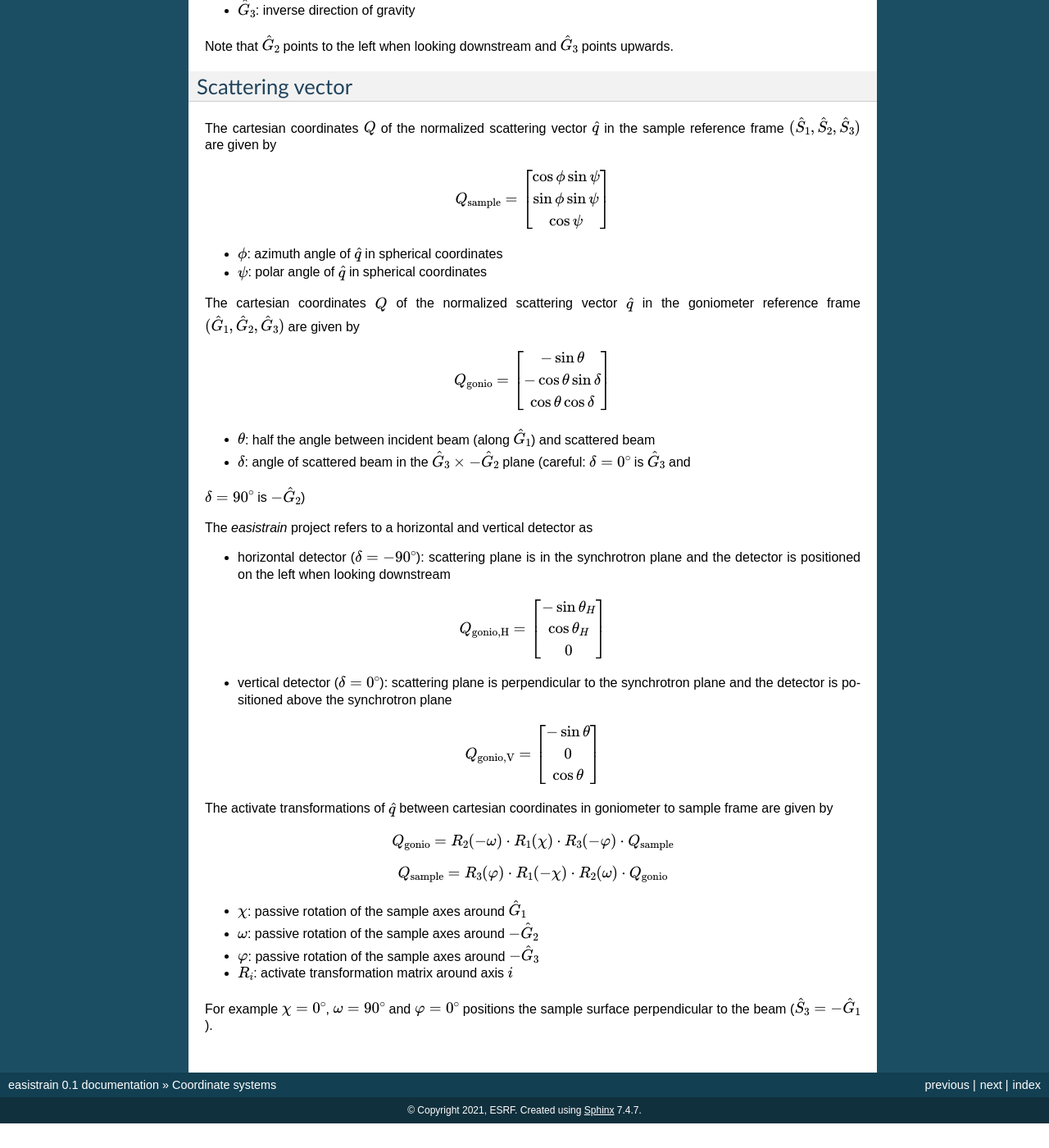
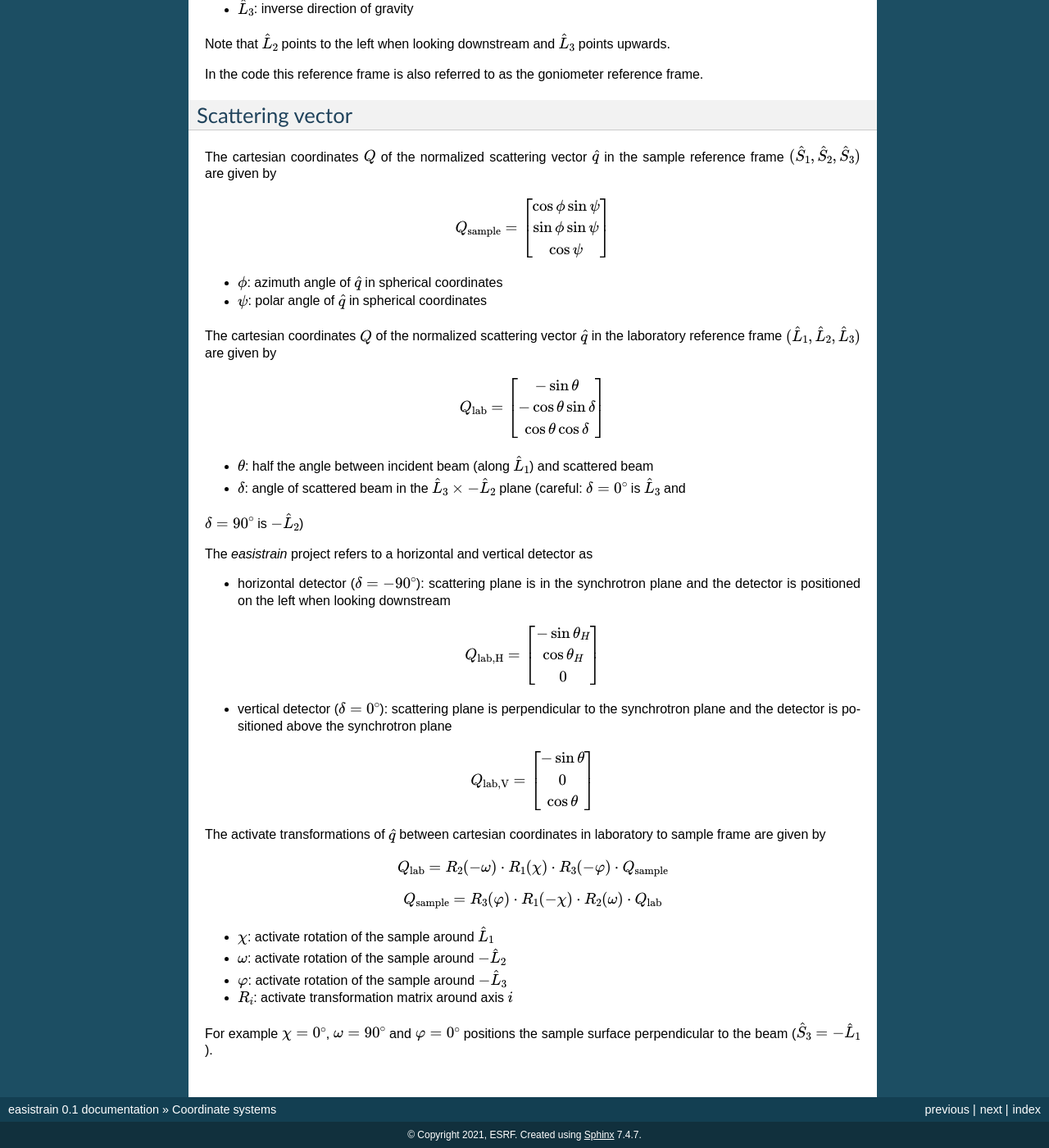
Before and after one commit to EASI-STRESS/easistrain, a Sphinx documentation site: the page built from doc/reference_frames.rst, in a window 1280 px wide and 1400 px high, scrolled down 431 px. Shown: the whole window at 82% size. Built offline with Sphinx 7.4.7, drawn with Linux system fonts in a browser that asks for light colours; before the commit the page ends 1801 px from its top, so only the background shows below that; some of the changed text lies outside the part shown.

Commit message:
update docs

```diff
--- a/doc/reference_frames.rst
+++ b/doc/reference_frames.rst
@@ -11,15 +11,17 @@ Right-handed Eucledian reference frame :math:`(\hat{S}_1, \hat{S}_2, \hat{S}_3)`
 - :math:`\hat{S}_1`: physically meaningfully direction (rolling direction, machining direction, welding direction, ...)
 - :math:`\hat{S}_3`: sample surface normal
 
-Goniometer reference frame
+Laboratory reference frame
 ++++++++++++++++++++++++++
 
-Right-handed Eucledian reference frame :math:`(\hat{G}_1, \hat{G}_2, \hat{G}_3)` with
+Right-handed Eucledian reference frame :math:`(\hat{L}_1, \hat{L}_2, \hat{L}_3)` with
 
-- :math:`\hat{G}_1`: beam direction
-- :math:`\hat{G}_3`: inverse direction of gravity
+- :math:`\hat{L}_1`: beam direction
+- :math:`\hat{L}_3`: inverse direction of gravity
 
-Note that :math:`\hat{G}_2` points to the left when looking downstream and :math:`\hat{G}_3` points upwards.
+Note that :math:`\hat{L}_2` points to the left when looking downstream and :math:`\hat{L}_3` points upwards.
+
+In the code this reference frame is also referred to as the goniometer reference frame.
 
 Scattering vector
 +++++++++++++++++
@@ -37,19 +39,19 @@ The cartesian coordinates :math:`Q` of the normalized scattering vector :math:`\
 - :math:`\phi`: azimuth angle of :math:`\hat{q}` in spherical coordinates
 - :math:`\psi`: polar angle of :math:`\hat{q}` in spherical coordinates
 
-The cartesian coordinates :math:`Q` of the normalized scattering vector :math:`\hat{q}` in the goniometer reference frame :math:`(\hat{G}_1, \hat{G}_2, \hat{G}_3)` are given by
+The cartesian coordinates :math:`Q` of the normalized scattering vector :math:`\hat{q}` in the laboratory reference frame :math:`(\hat{L}_1, \hat{L}_2, \hat{L}_3)` are given by
 
 .. math::
 
-    Q_\text{gonio} = \begin{bmatrix}
+    Q_\text{lab} = \begin{bmatrix}
         -\sin \theta \\
         -\cos \theta \sin \delta \\
         \cos \theta \cos \delta
         \end{bmatrix}
 
-- :math:`\theta`: half the angle between incident beam (along :math:`\hat{G}_1`) and scattered beam
-- :math:`\delta`: angle of scattered beam in the :math:`\hat{G}_3\times-\hat{G}_2` plane (careful: :math:`\delta=0^\circ` is :math:`\hat{G}_3` and
-:math:`\delta=90^\circ` is :math:`-\hat{G}_2`)
+- :math:`\theta`: half the angle between incident beam (along :math:`\hat{L}_1`) and scattered beam
+- :math:`\delta`: angle of scattered beam in the :math:`\hat{L}_3\times-\hat{L}_2` plane (careful: :math:`\delta=0^\circ` is :math:`\hat{L}_3` and
+:math:`\delta=90^\circ` is :math:`-\hat{L}_2`)
 
 The *easistrain* project refers to a horizontal and vertical detector as
 
@@ -57,7 +59,7 @@ The *easistrain* project refers to a horizontal and vertical detector as
 
 .. math::
 
-    Q_\text{gonio,H} = \begin{bmatrix}
+    Q_\text{lab,H} = \begin{bmatrix}
         -\sin \theta_H \\
         \cos \theta_H \\
         0
@@ -67,26 +69,26 @@ The *easistrain* project refers to a horizontal and vertical detector as
 
 .. math::
 
-    Q_\text{gonio,V} = \begin{bmatrix}
+    Q_\text{lab,V} = \begin{bmatrix}
         -\sin \theta \\
         0 \\
         \cos \theta
         \end{bmatrix}
 
-The activate transformations of :math:`\hat{q}` between cartesian coordinates in goniometer to sample frame are given by
+The activate transformations of :math:`\hat{q}` between cartesian coordinates in laboratory to sample frame are given by
 
 .. math::
 
-    Q_\text{gonio} = R_2(-\omega)\cdot R_1(\chi)\cdot R_3(-\varphi)\cdot Q_\text{sample}
+    Q_\text{lab} = R_2(-\omega) \cdot R_1(\chi) \cdot R_3(-\varphi) \cdot Q_\text{sample}
 
 .. math::
 
-    Q_\text{sample} = R_3(\varphi) \cdot R_1(-\chi)\cdot R_2(\omega)\cdot Q_\text{gonio}
+    Q_\text{sample} = R_3(\varphi) \cdot R_1(-\chi) \cdot R_2(\omega) \cdot Q_\text{lab}
 
-- :math:`\chi`: passive rotation of the sample axes around :math:`\hat{G}_1`
-- :math:`\omega`: passive rotation of the sample axes around :math:`-\hat{G}_2`
-- :math:`\varphi`: passive rotation of the sample axes around :math:`-\hat{G}_3`
+- :math:`\chi`: activate rotation of the sample around :math:`\hat{L}_1`
+- :math:`\omega`: activate rotation of the sample around :math:`-\hat{L}_2`
+- :math:`\varphi`: activate rotation of the sample around :math:`-\hat{L}_3`
 - :math:`R_i`: activate transformation matrix around axis :math:`i`
 
 For example :math:`\chi=0^\circ`, :math:`\omega=90^\circ` and :math:`\varphi=0^\circ`
-positions the sample surface perpendicular to the beam (:math:`\hat{S}_3 = -\hat{G}_1`).
+positions the sample surface perpendicular to the beam (:math:`\hat{S}_3 = -\hat{L}_1`).
```
Also changed, not shown: 1 other file.
